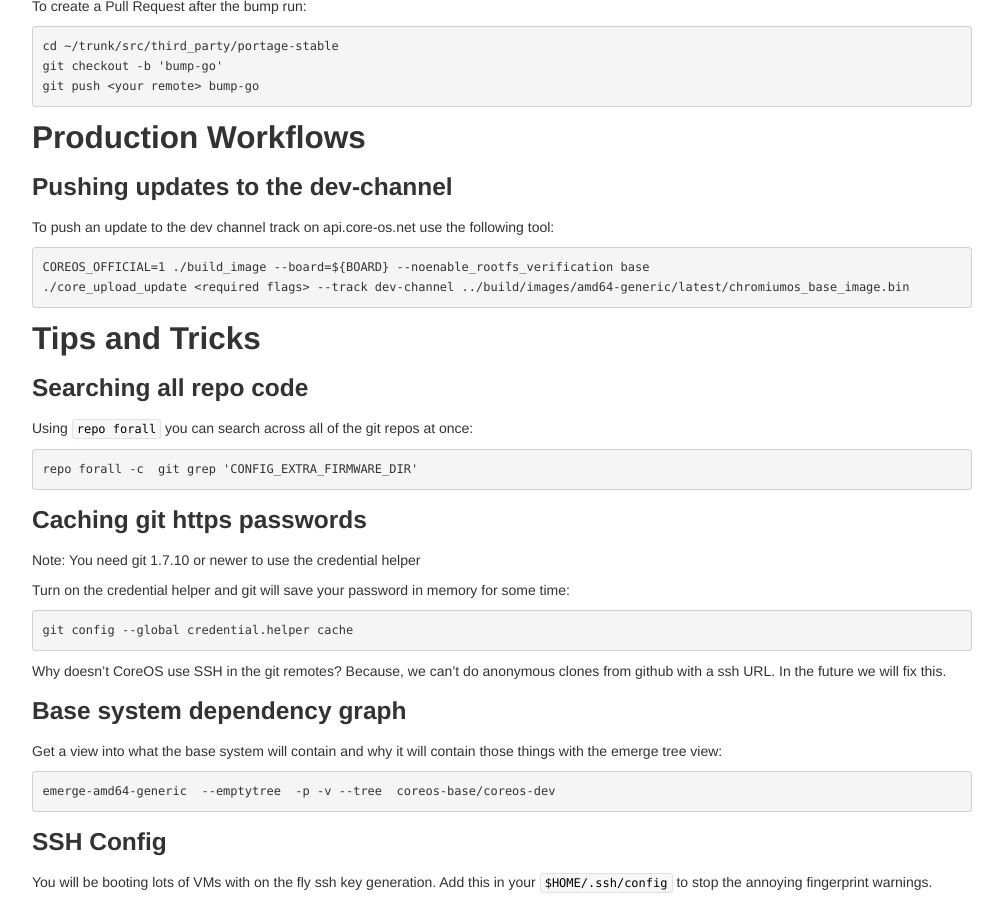
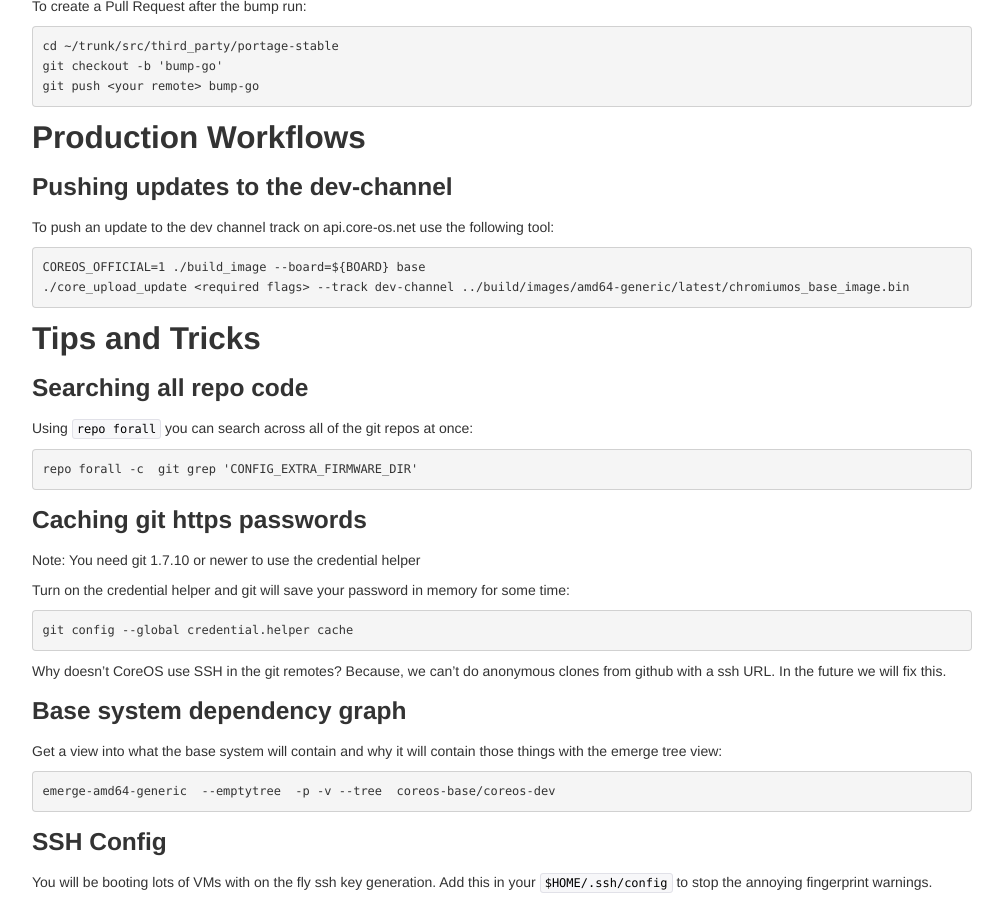
Before and after one commit to RandomStuffs22/coreos.github.com, a Jekyll site: the page built from index.markdown, in a window 1280 px wide and 900 px high, scrolled down 2941 px. Shown: the whole window, without its empty margins (138-1141 px from the left). Built offline with Jekyll 4.4.1, drawn with Linux system fonts in a browser that asks for light colours; Markdown is read by kramdown in place of the engine named in the settings.

Commit message:
fix(index): remove noenable_verify_root
[12:31:10] <marineam>	 philips: shouldn't --noenable_rootfs_verification be removed?
[12:34:27] <philips>	 marineam: we don't use verity right now
[12:35:21] <marineam>	 philips: whether we actually do verify that flag controls whether the rootfs can be mounted rw, and mounting rw seems like a bad thing to mix with updates right?
[12:35:35] <marineam>	 *whether or not*
[12:35:45] <philips>	 marineam: oh, I didn't realize that part was working
[12:35:54] <philips>	 marineam: ok, that is fine with me
[12:36:01] <philips>	 marineam: I will dump that part

````diff
--- a/index.markdown
+++ b/index.markdown
@@ -231,7 +231,7 @@ To push an update to the dev channel track on api.core-os.net use the
 following tool:
 
 ```
-COREOS_OFFICIAL=1 ./build_image --board=${BOARD} --noenable_rootfs_verification base
+COREOS_OFFICIAL=1 ./build_image --board=${BOARD} base
 ./core_upload_update <required flags> --track dev-channel ../build/images/amd64-generic/latest/chromiumos_base_image.bin
 ```
 
````
